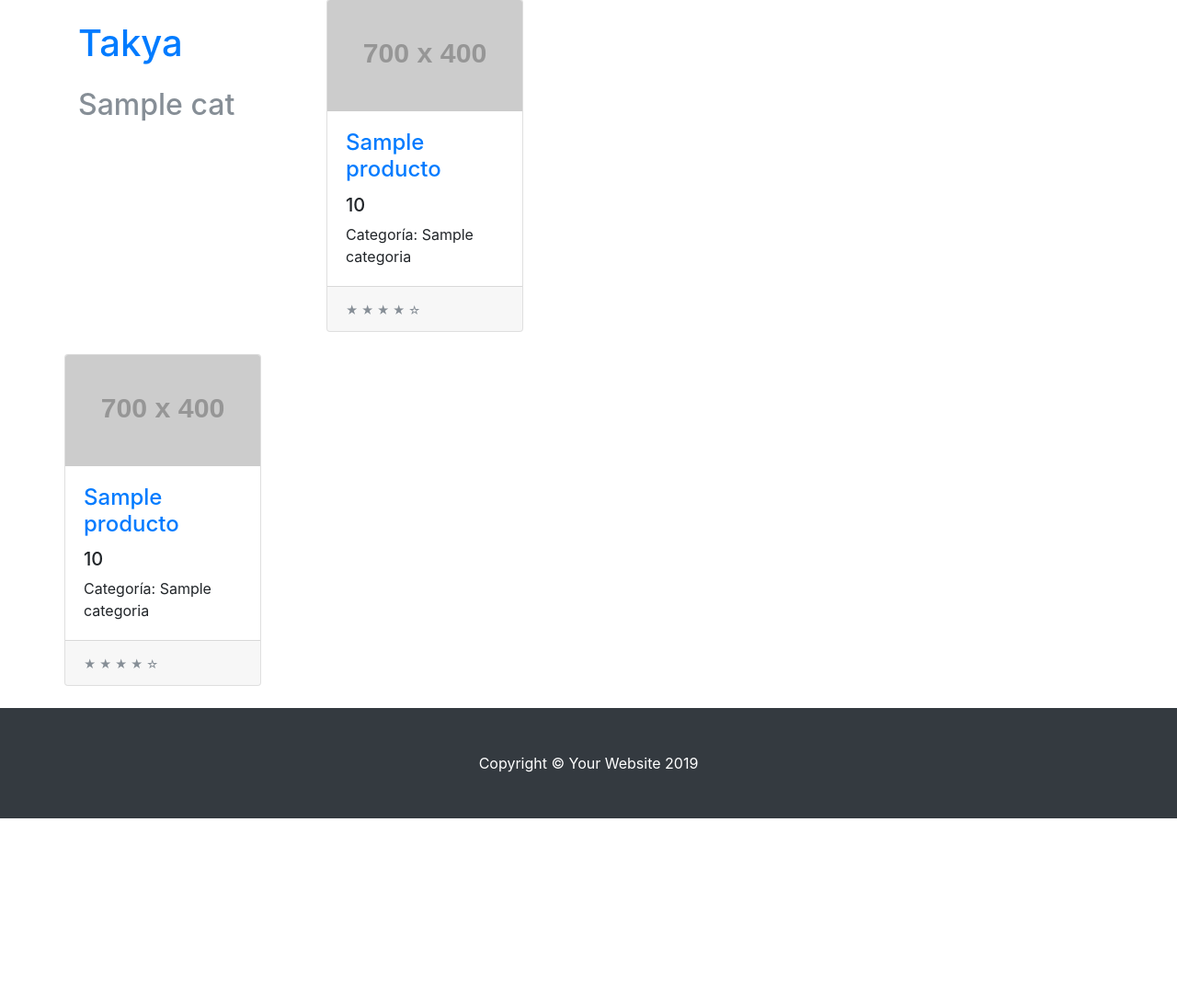
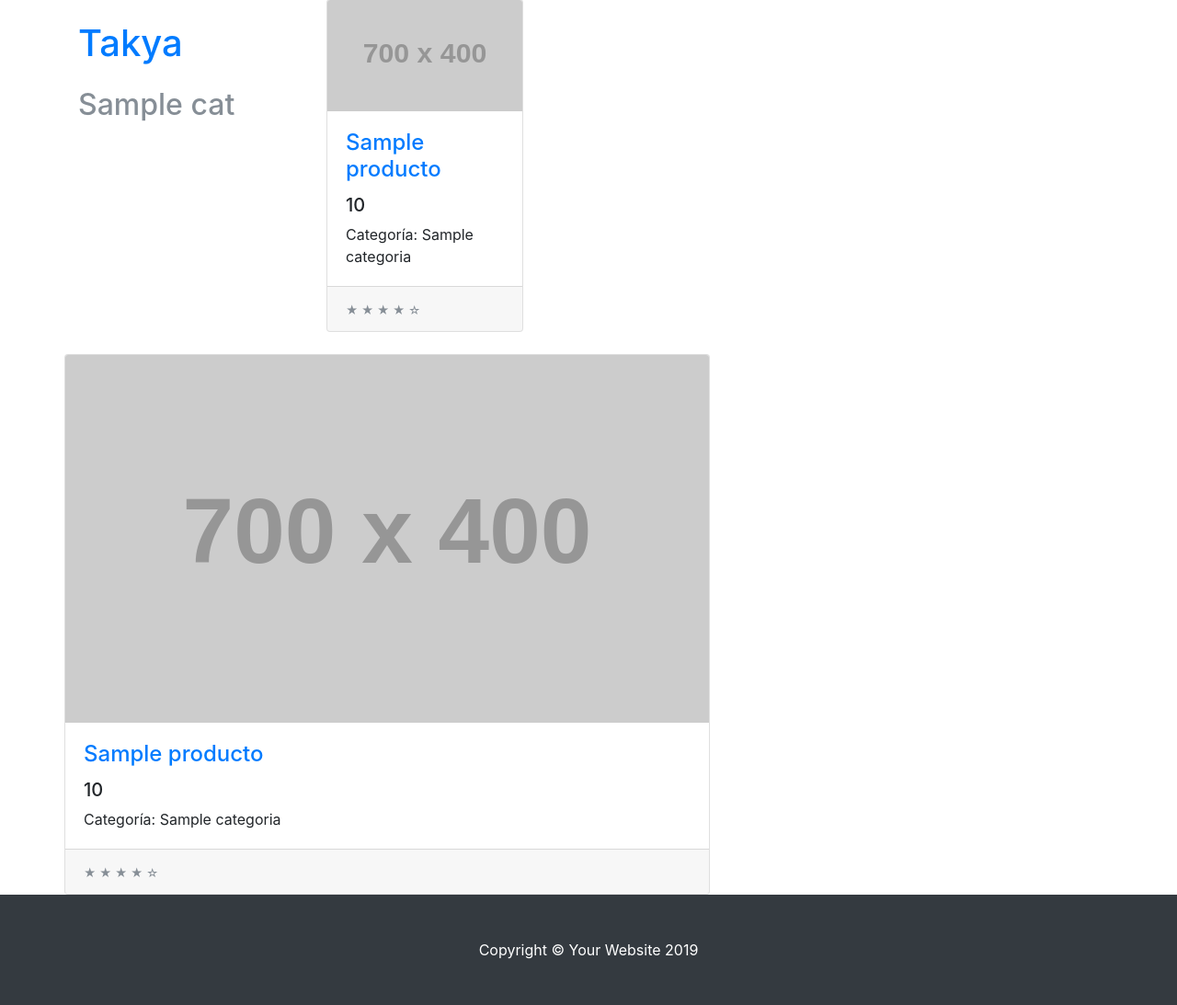
Before and after one commit to youlserf/lab06-django-, a Django app: template tienda/templates/tienda/producto.html in a window 1280 px wide. Shown: the part 57-1150 px from the top of the page at 92% size. Before the commit the page ends 947 px from the top, so only its background shows below. Run offline with Django 4.2, Linux system fonts and the light colour scheme; the template is opened without the code that fills it: most values are stand-ins (such as "Sample title", 1, 10 or a date in 2020); grey boxes labelled with a size stand in for pictures from a placeholder-image service; some libraries are stand-ins or nearby versions.

Commit message:
third commit

```diff
--- a/tienda/templates/tienda/producto.html
+++ b/tienda/templates/tienda/producto.html
@@ -39,10 +39,10 @@
     </div>
     {%  endfor %}
     </div>
-{% endif %}
-
+    {% endif %}
+{% if productos %}
 <div class="row">
-  <div class="col-lg-4 col-md-6 mb-4">
+  <div class="col-auto">
     <div class="card h-100">
       <a href="">
         <img class="card-img-top" src="http://placehold.it/700x400" alt=""></a>
@@ -59,4 +59,6 @@
     </div>
   </div>
 </div>
+{% endif %}
+
 {% endblock %}
```
